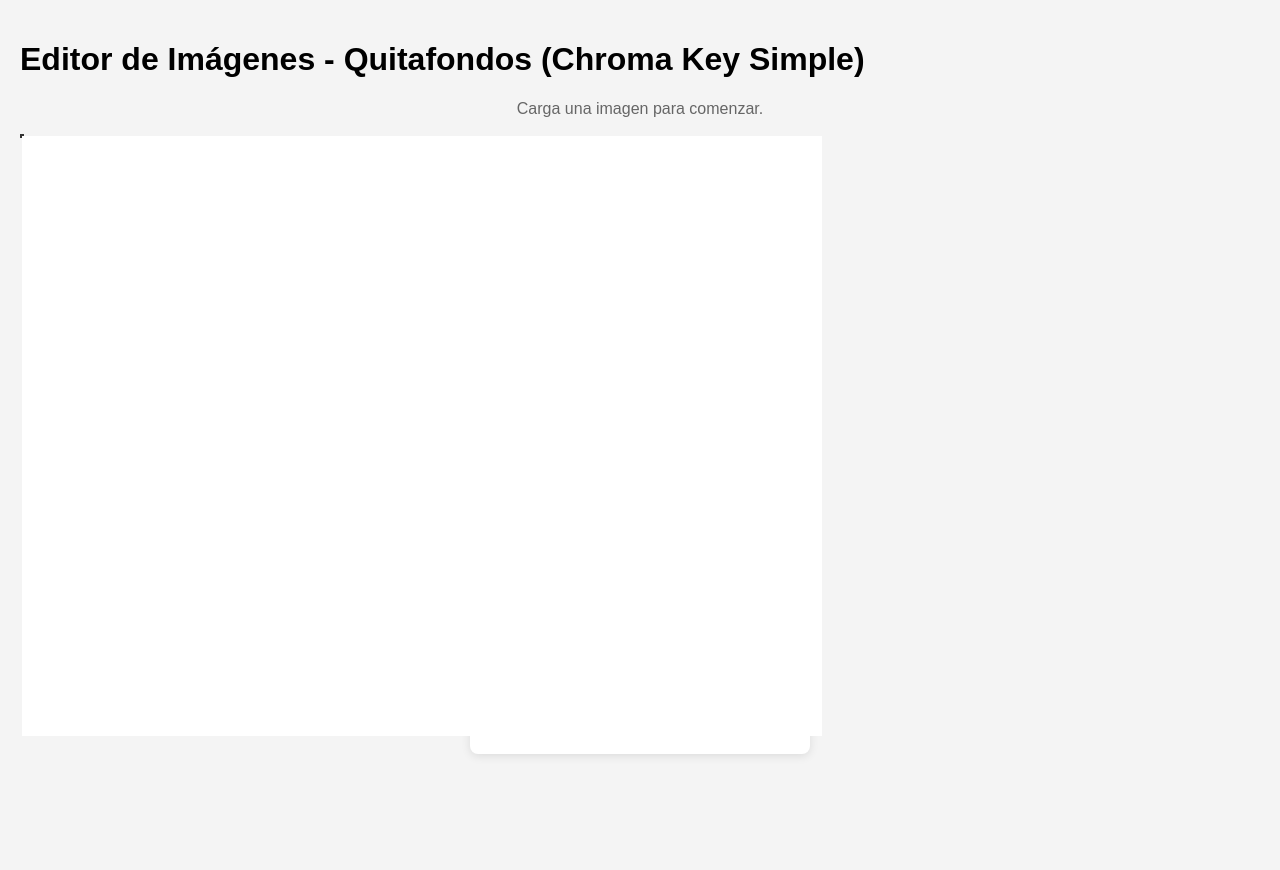
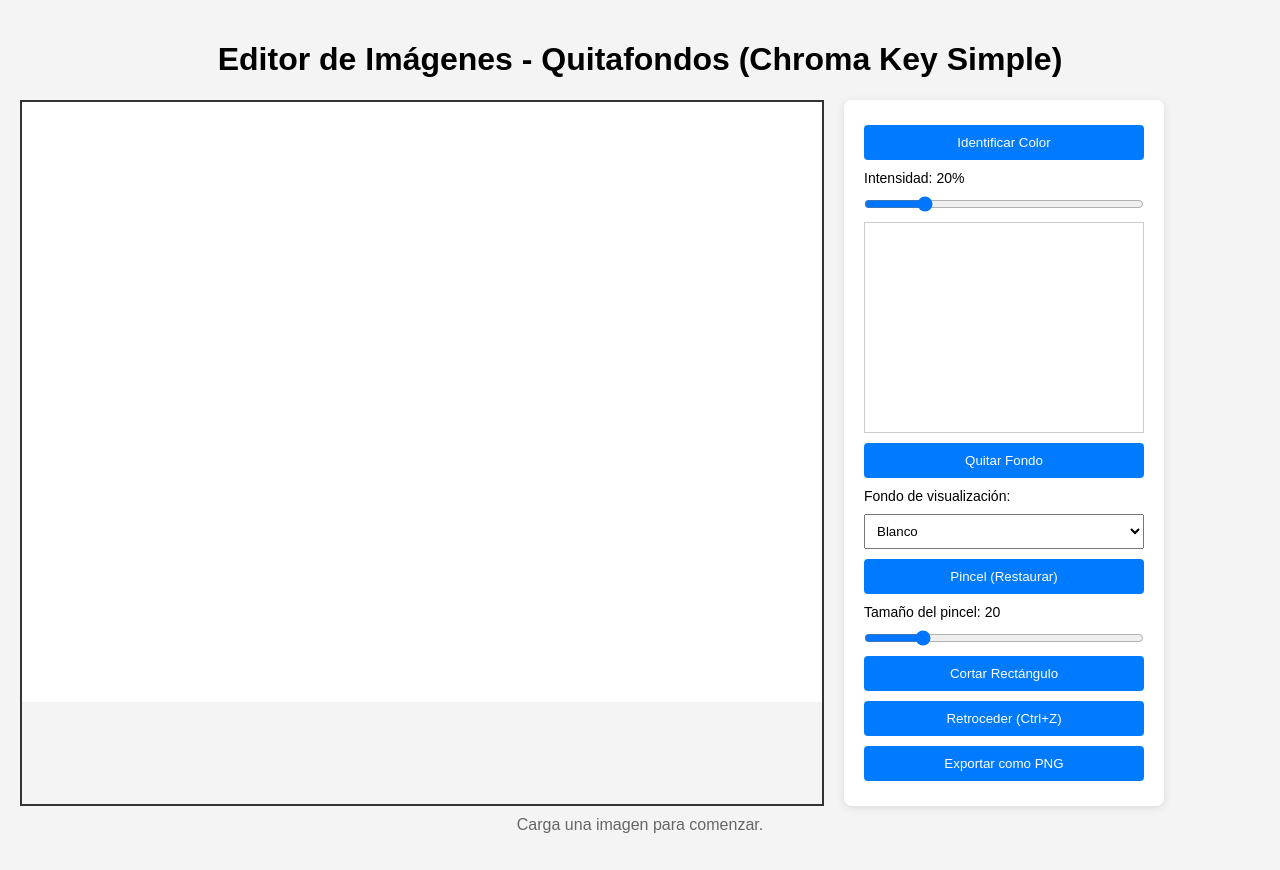
Before and after one commit to papelerio/I, a plain HTML site: page index.html in a window 1280 px wide. Before the commit the page ends 800 px from the top, so only its background shows below. Drawn offline with Linux system fonts and the light colour scheme.

Commit message:
Update index.html

```diff
--- a/index.html
+++ b/index.html
@@ -10,12 +10,21 @@
             margin: 0;
             padding: 20px;
             background-color: #f4f4f4;
+            display: flex;
+            flex-direction: column;
+            align-items: center;
+        }
+        #mainContainer {
+            display: flex;
+            width: 100%;
+            max-width: 1400px;
+            gap: 20px;
         }
         #canvasContainer {
+            flex: 1;
             position: relative;
-            display: inline-block;
-            margin: 0 auto 20px;
             border: 2px solid #333;
+            max-width: 800px;
         }
         #bgCanvas, #canvas {
             position: absolute;
@@ -26,19 +35,17 @@
             cursor: default;
         }
         #tools {
-            display: flex;
-            flex-direction: column;
-            align-items: center;
             background: white;
             padding: 20px;
             border-radius: 8px;
             box-shadow: 0 2px 10px rgba(0,0,0,0.1);
-            max-width: 300px;
-            margin: 0 auto;
+            width: 280px;
+            display: flex;
+            flex-direction: column;
         }
         button {
-            margin: 5px;
-            padding: 10px 15px;
+            margin: 5px 0;
+            padding: 10px;
             background: #007bff;
             color: white;
             border: none;
@@ -49,31 +56,38 @@
             background: #0056b3;
         }
         input[type="range"] {
-            width: 200px;
-            margin: 10px 0;
+            width: 100%;
+            margin: 5px 0;
         }
         select {
-            margin: 5px;
-            padding: 5px;
+            margin: 5px 0;
+            padding: 8px;
         }
         label {
             margin: 5px 0;
+            font-size: 14px;
         }
         #preview {
             border: 1px solid #ccc;
-            margin: 5px;
+            margin: 5px 0;
+            display: block;
         }
         #info {
             text-align: center;
             margin-top: 10px;
             color: #666;
+            width: 100%;
+        }
+        h1 {
+            width: 100%;
+            text-align: center;
         }
     </style>
 </head>
 <body>
     <h1>Editor de Imágenes - Quitafondos (Chroma Key Simple)</h1>
-    <p id="info">Arrastra una imagen al área o usa Ctrl+V para pegar. Haz clic en "Identificar color" y luego en el canvas para seleccionar el color de fondo.</p>
 
+    <div id="mainContainer">
         <div id="canvasContainer">
             <canvas id="bgCanvas" width="800" height="600"></canvas>
             <canvas id="canvas" width="800" height="600"></canvas>
@@ -83,7 +97,7 @@
             <button id="pickColor">Identificar Color</button>
             <label>Intensidad: <span id="val">20</span>%</label>
             <input type="range" id="intensity" min="0" max="100" value="20">
-        <canvas id="preview" width="100" height="75"></canvas>
+            <canvas id="preview" width="250" height="188"></canvas>
             <button id="removeBg">Quitar Fondo</button>
 
             <label>Fondo de visualización:</label>
@@ -98,11 +112,14 @@
             <label>Tamaño del pincel: <span id="brushVal">20</span></label>
             <input type="range" id="brushSize" min="1" max="100" value="20">
 
-        <button id="cropBtn">Cortar Cuadrado</button>
+            <button id="cropBtn">Cortar Rectángulo</button>
 
             <button id="undoBtn">Retroceder (Ctrl+Z)</button>
             <button id="export">Exportar como PNG</button>
         </div>
+    </div>
+
+    <p id="info">Arrastra una imagen al área o usa Ctrl+V para pegar. Haz clic en "Identificar color" y luego en el canvas para seleccionar el color de fondo.</p>
 
     <script>
         const container = document.getElementById('canvasContainer');
@@ -145,7 +162,7 @@
 
         function refreshPreview() {
             if (selectedColor.r === undefined || selectedColor.r === 0 && selectedColor.g === 0 && selectedColor.b === 0) {
-                previewCtx.clearRect(0, 0, 100, 75);
+                previewCtx.clearRect(0, 0, 250, 188);
                 return;
             }
             const tempDataArr = currentImageData.data.slice(0);
@@ -170,8 +187,8 @@
             const tctx = tempCan.getContext('2d');
             tctx.putImageData(tempImageData, 0, 0);
             previewCtx.fillStyle = bgColor;
-            previewCtx.fillRect(0, 0, 100, 75);
-            previewCtx.drawImage(tempCan, 0, 0, 100, 75);
+            previewCtx.fillRect(0, 0, 250, 188);
+            previewCtx.drawImage(tempCan, 0, 0, 250, 188);
         }
 
         function applyRemoval(data, color, thresh) {
@@ -376,13 +393,13 @@
             currentImageData = ctx.getImageData(0, 0, canvas.width, canvas.height);
         }
 
-        // Cortar cuadrado
+        // Cortar rectángulo
         document.getElementById('cropBtn').addEventListener('click', () => {
             cropMode = !cropMode;
             picking = false;
             brushMode = false;
             setCursor();
-            updateInfo(cropMode ? 'Arrastra para dibujar un cuadrado y cortar la imagen.' : 'Corte desactivado.');
+            updateInfo(cropMode ? 'Arrastra para dibujar un rectángulo y cortar la imagen.' : 'Corte desactivado.');
         });
 
         // Eventos del mouse
@@ -410,11 +427,12 @@
                 ctx.putImageData(currentImageData, 0, 0);
                 const x1 = Math.min(startX, x);
                 const y1 = Math.min(startY, y);
-                const side = Math.min(Math.abs(x - startX), Math.abs(y - startY));
+                const width = Math.abs(x - startX);
+                const height = Math.abs(y - startY);
                 ctx.strokeStyle = 'red';
                 ctx.lineWidth = 2;
                 ctx.setLineDash([5, 5]);
-                ctx.strokeRect(x1, y1, side, side);
+                ctx.strokeRect(x1, y1, width, height);
             }
         });
 
@@ -430,13 +448,12 @@
                 ctx.putImageData(currentImageData, 0, 0); // Remover rect
                 const x1 = Math.min(startX, x);
                 const y1 = Math.min(startY, y);
-                const side = Math.min(Math.abs(x - startX), Math.abs(y - startY));
-                if (side < 10) {
+                const cropWidth = Math.abs(x - startX);
+                const cropHeight = Math.abs(y - startY);
+                if (cropWidth < 10 || cropHeight < 10) {
                     isDragging = false;
                     return;
                 }
-                const cropWidth = side;
-                const cropHeight = side;
                 const cropX = Math.floor(x1);
                 const cropY = Math.floor(y1);
                 const newCurrentData = new ImageData(cropWidth, cropHeight);
@@ -475,7 +492,7 @@
                 updateBg();
                 saveState();
                 refreshPreview();
-                updateInfo('Imagen cortada al cuadrado seleccionado.');
+                updateInfo('Imagen cortada al rectángulo seleccionado.');
                 isDragging = false;
             }
         });
```
Lines whose indentation alone changed are shown as unchanged.
